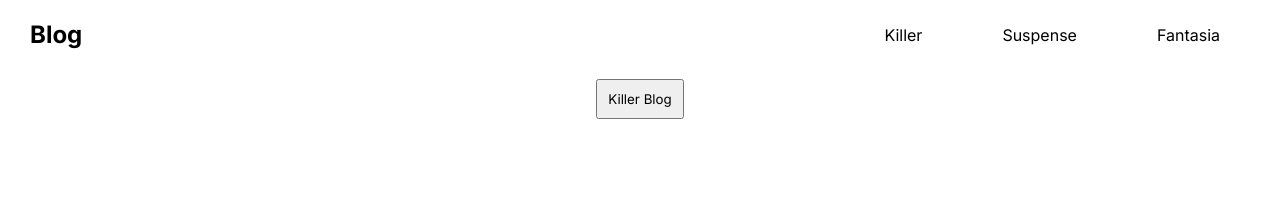
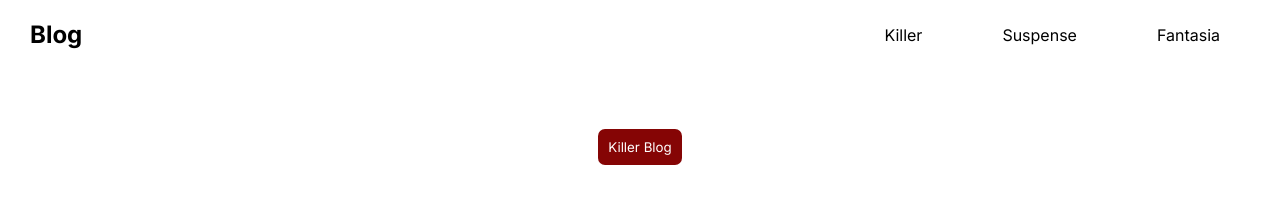
Before and after one commit to szluma/PWEB, a plain HTML site: page pweb blog/pages/main.html in a window 1280 px wide. Drawn offline with Linux system fonts and the light colour scheme.

Commit message:
Add files via upload

```diff
--- a/pweb blog/pages/main.html
+++ b/pweb blog/pages/main.html
@@ -17,8 +17,10 @@
                     <p>Fantasia</p>
                 </div>
             </div>
-            <button>Killer Blog</button>
         </header>
+        <div>
+            <button class="botao">Killer Blog</button>
+        </div>
     </main>
 </body>
 </html>
--- a/pweb blog/styles/main.css
+++ b/pweb blog/styles/main.css
@@ -15,9 +15,17 @@ body {
     display: flex;
     align-items: center;
     justify-content: space-between;
+    width: 100%;
+    max-width: 1500px;
     margin-left: 30px;
     margin: 30px;
     margin-top: 20px;
+}
+
+header {
+    display: flex;
+    align-items: center;
+    justify-content: center;
 }
 
 .categorias {
@@ -26,9 +34,15 @@ body {
     margin-right: 30px;
 }
 
-button {
+.botao {
+    background-color: rgb(133, 5, 5);
+    color: white;
     padding: 10px;
     display: flex;
     align-items: center;
+    justify-content: space-around;
     margin: 0 auto;
+    margin-top: 50px;
+    border-radius: 7px;
+    border: none;
 }
```
Also changed, not shown: pweb blog/pages/index.html (+1 -1 lines).
